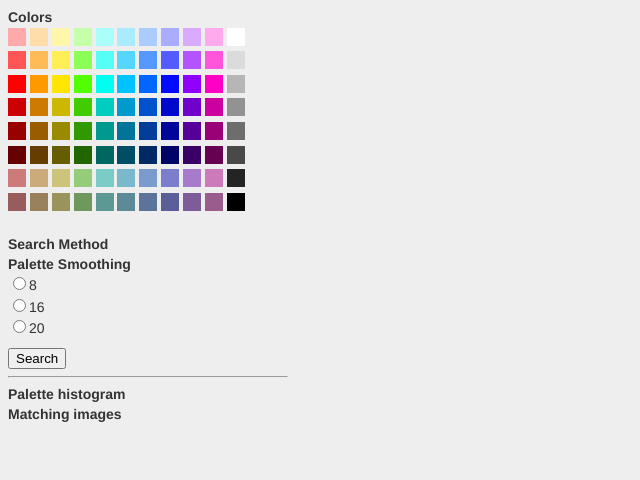
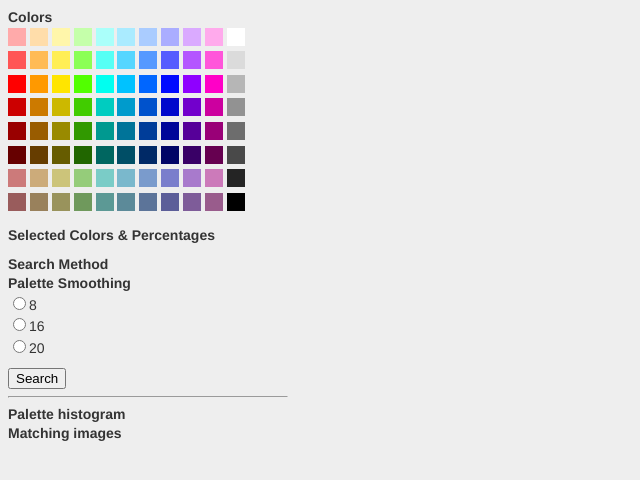
Before and after one commit to QZHehe/Web_image_search, a Flask app: page /search_by_palette/1/1 in a window 1280 px wide. Shown: the top 480 px of the page, without its empty margins (0-640 px from the left). Run offline with Flask 2, Linux system fonts and the light colour scheme; data that the repository does not hold is empty; parts of the project's set-up code (start-up, migrations or seed data) failed here and were passed over; some libraries are stand-ins or nearby versions.

Commit message:
选中的颜色可输入比例检索,刷新页面数据依据存在

```diff
--- a/rayleigh/static/search_by_palette.js
+++ b/rayleigh/static/search_by_palette.js
@@ -16,8 +16,21 @@ function getObjectValues(object)
        values.push(object[property]);
      return values;
  }
+function addShowSelectedColors(colors)
+{
+    for (var color in colors)
+    {
+        $colorName=color.replace('#','')
+        $colorAdd = '<span id="show_'+$colorName+'"><a><span style="background-color: ';
+        $colorAdd+= color+' " /></a>'
+        $colorAdd+='<input class="input_value" value="'+colors[color]+'" /></span>'
+        $('#show_select_colors').append($colorAdd);
+    }
+
+}
 function addShowSelectedColor(color)
 {
+
     $colorName=color.id.replace('#','')
     $colorAdd = '<span id="show_'+$colorName+'"><a><span style="background-color: ';
     $colorAdd+= color.id+' " /></a>'
--- a/rayleigh/templates/search_by_palette.html
+++ b/rayleigh/templates/search_by_palette.html
@@ -15,8 +15,9 @@
             <h3>Colors</h3>
             {% include 'palette.html' %}
             <input type="hidden" id="palette_search_form_hidden_colors" name="colors" value="" />
-            <input type="hidden" id="palette_search_form_hidden_values" name="values" value="0.1,0.9" />
-            <div id="show_select_colors"></div>
+          </div>
+          <div id="show_select_colors">
+              <h3>Selected Colors & Percentages</h3>
           </div>
           <div id="palette_search_form_sic_types">
             <h3>Search Method</h3>
@@ -62,7 +63,6 @@
         var sic_type = $("#palette_search_form input[name='sic_type']:checked").val();
         var sigma = $("#palette_search_form input[name='sigma']:checked").val();
         var colors = $('#palette_search_form_hidden_colors').serialize();
-//        var values= $('#palette_search_form_hidden_values').serialize();
         var values = getValues();
         values=encodeURIComponent(values.join(","));
         var search_url = sprintf('/search_by_palette/%s/%s?%s&values=%s',
@@ -77,7 +77,8 @@
       var colors = {{ colors }} || {};
       colors_str = Object.keys(colors).join(',');
       $('#palette_search_form_hidden_colors').val(colors_str);
-
+      // Add selected colors lable
+      addShowSelectedColors(({{ colors }} || {}));
       // Display the initial selected colors.
       $.each(colors, function(key, val) {
         document.getElementById(key).setAttribute('class', 'selected');
@@ -101,7 +102,6 @@
       $('a').each(function(i,el) {
         el.onclick = toggleSelected;
       });
-
       // Make the request for the palette query histogram and image results.
       var display_results = function(json_data) {
         // note: sprintf does not work in the below line
```
